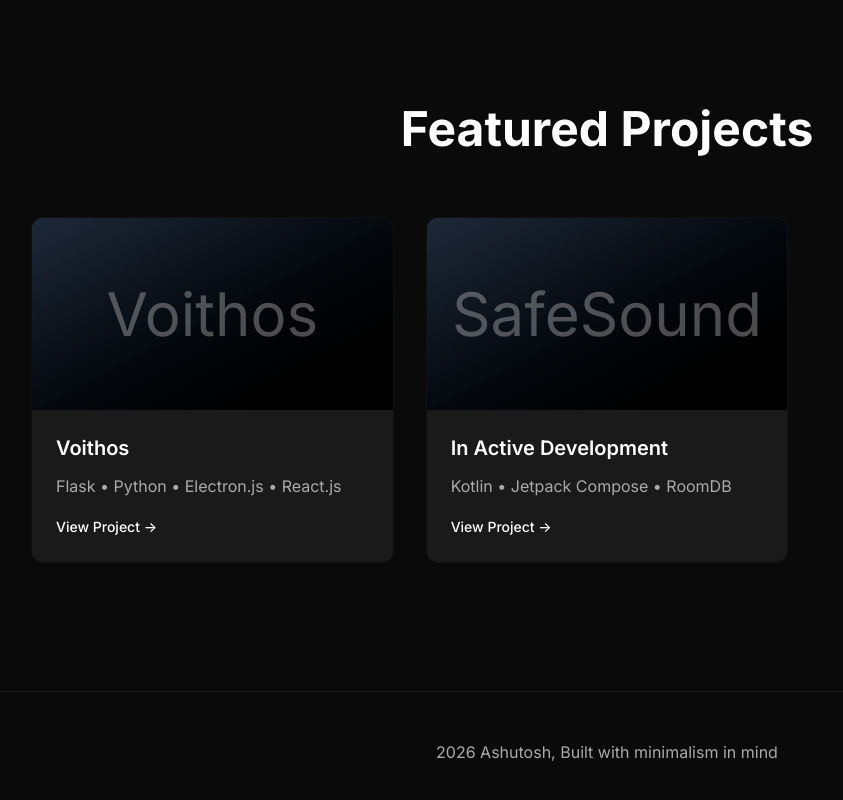
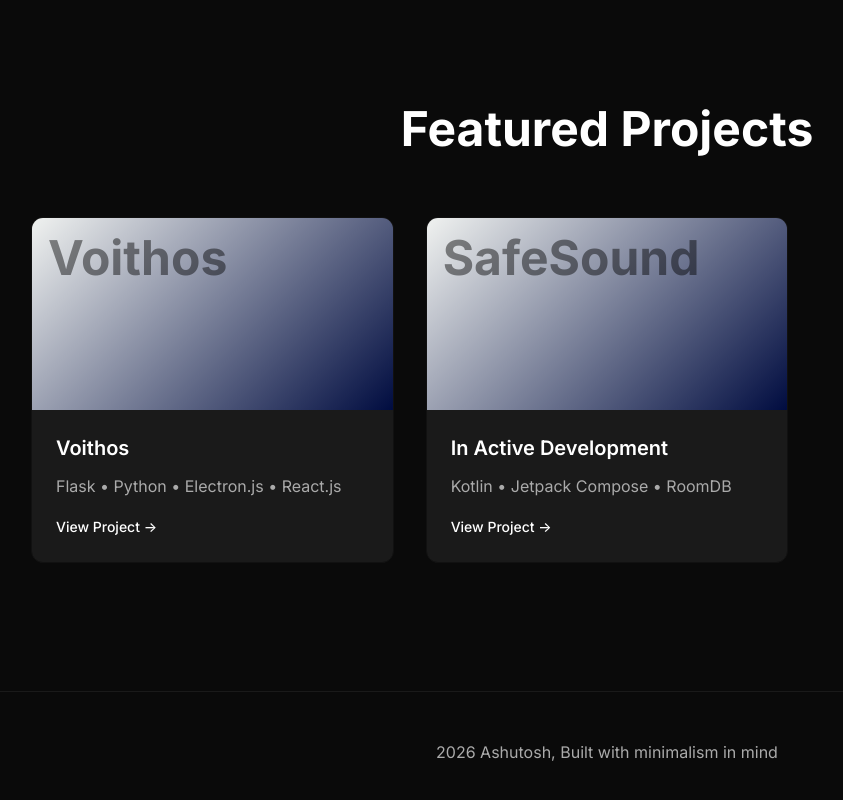
Before and after one commit to ashutosh-swami30/ashutosh-new-portfolio, a React (Vite) app: page / in a window 1280 px wide. Shown: the part 2601-3401 px from the top of the page, without its empty margins (33-876 px from the left). Built offline with nearby package versions, Linux system fonts and the light colour scheme.

Commit message:
Enhance Projects component styling with gradient background and updated text styles

```diff
--- a/src/components/Projects.jsx
+++ b/src/components/Projects.jsx
@@ -27,9 +27,12 @@ function Projects() {
                         {projects.map((project) => (
                             <a key={project.href} href={project.href} target="_blank" rel="noopener noreferrer"
                             className="group block bg-[#1a1a1a] rounded-xl overflow-hidden border border-[#111111] hover:border-[#aaaaaa] transition-all duration-300 hover:-translate-y-2">
-                            <div className="h-48 bg-gradient-to-br from-gray-800 to-black flex items-center justify-center">
-                                <span className="text-6xl opacity-30">{project.label}</span>
+
+                            <div className="h-48 flex items-start justify-start p-4"
+                            style={{background: 'linear-gradient(135deg, #F0F2F0 0%, #000C40 100%)'}}>
+                                <span className="text-5xl font-bold opacity-45 text-black">{project.label}</span>
                             </div>
+
                             <div className="p-6">
                                 <h3 className="text-xl font-semibold mb-3 text-white">{project.title}</h3>
                                 <p className="text-[#aaaaaa] mb-4">{project.stack}</p>
```
